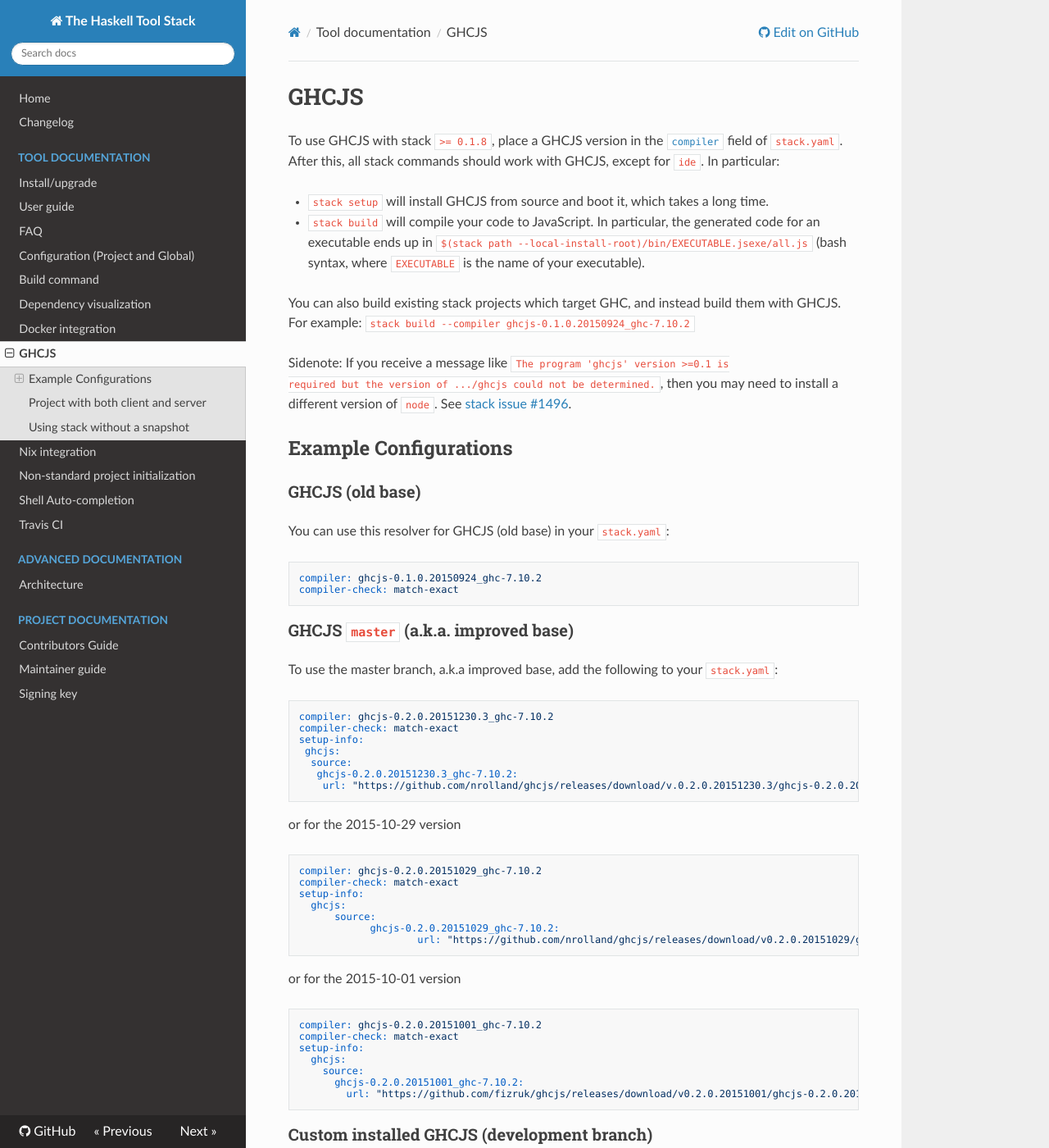
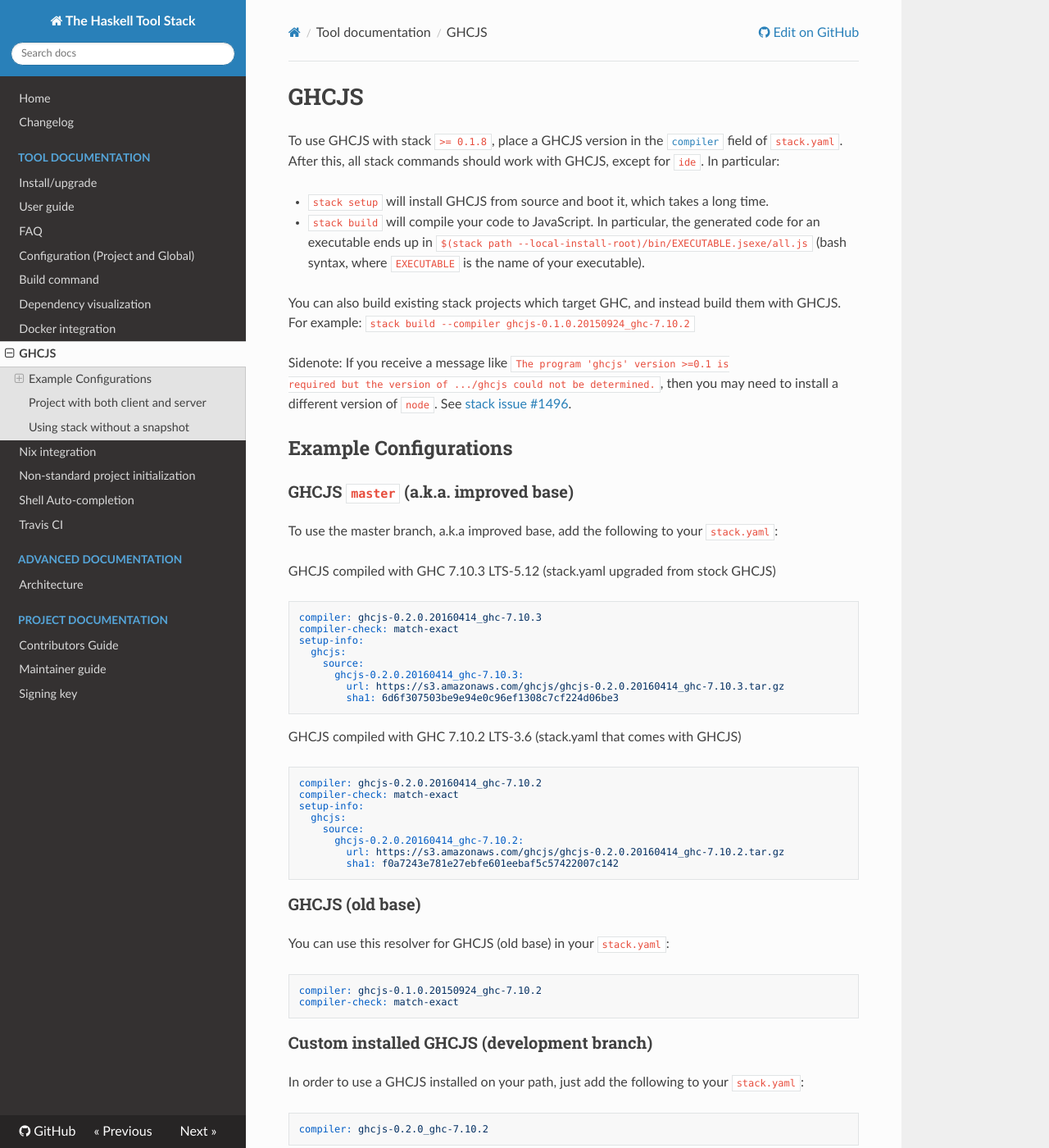
Before and after one commit to commercialhaskell/stack, an MkDocs documentation site: the page built from doc/ghcjs.md, in a window 1280 px wide and 1400 px high. Shown: the whole window at 82% size. Built offline with MkDocs 1.6.1, drawn with Linux system fonts in a browser that asks for light colours; nearby versions of some CDN libraries; old or Windows-style settings are respelled for this version of MkDocs.

Commit message:
updated ghcjs examples

````diff
--- a/doc/ghcjs.md
+++ b/doc/ghcjs.md
@@ -14,6 +14,34 @@
 
 ## Example Configurations
 
+### GHCJS `master` (a.k.a. improved base)
+
+To use the master branch, a.k.a improved base, add the following to your `stack.yaml`:
+
+GHCJS compiled with GHC 7.10.3 LTS-5.12 (stack.yaml upgraded from stock GHCJS)
+```yaml
+compiler: ghcjs-0.2.0.20160414_ghc-7.10.3
+compiler-check: match-exact
+setup-info:
+  ghcjs:
+    source:
+      ghcjs-0.2.0.20160414_ghc-7.10.3:
+        url: https://s3.amazonaws.com/ghcjs/ghcjs-0.2.0.20160414_ghc-7.10.3.tar.gz
+        sha1: 6d6f307503be9e94e0c96ef1308c7cf224d06be3
+```
+
+GHCJS compiled with GHC 7.10.2 LTS-3.6 (stack.yaml that comes with GHCJS)
+```yaml
+compiler: ghcjs-0.2.0.20160414_ghc-7.10.2
+compiler-check: match-exact
+setup-info:
+  ghcjs:
+    source:
+      ghcjs-0.2.0.20160414_ghc-7.10.2:
+        url: https://s3.amazonaws.com/ghcjs/ghcjs-0.2.0.20160414_ghc-7.10.2.tar.gz
+        sha1: f0a7243e781e27ebfe601eebaf5c57422007c142
+```
+
 ### GHCJS (old base)
 
 You can use this resolver for GHCJS (old base) in your `stack.yaml`:
@@ -21,42 +49,6 @@
 ```yaml
 compiler: ghcjs-0.1.0.20150924_ghc-7.10.2
 compiler-check: match-exact
-```
-
-### GHCJS `master` (a.k.a. improved base)
-
-To use the master branch, a.k.a improved base, add the following to your `stack.yaml`:
-
-```yaml
-compiler: ghcjs-0.2.0.20151230.3_ghc-7.10.2
-compiler-check: match-exact
-setup-info:
- ghcjs:
-  source:
-   ghcjs-0.2.0.20151230.3_ghc-7.10.2:
-    url: "https://github.com/nrolland/ghcjs/releases/download/v.0.2.0.20151230.3/ghcjs-0.2.0.20151230.3.tar.gz"
-```
-
-or for the 2015-10-29 version
-```yaml
-compiler: ghcjs-0.2.0.20151029_ghc-7.10.2
-compiler-check: match-exact
-setup-info:
-  ghcjs:
-      source:
-            ghcjs-0.2.0.20151029_ghc-7.10.2:
-                    url: "https://github.com/nrolland/ghcjs/releases/download/v0.2.0.20151029/ghcjs-0.2.0.20151029.tar.gz"
-```
-
-or for the 2015-10-01 version
-```yaml
-compiler: ghcjs-0.2.0.20151001_ghc-7.10.2
-compiler-check: match-exact
-setup-info:
-  ghcjs:
-    source:
-      ghcjs-0.2.0.20151001_ghc-7.10.2:
-        url: "https://github.com/fizruk/ghcjs/releases/download/v0.2.0.20151001/ghcjs-0.2.0.20151001.tar.gz"
 ```
 
 ### Custom installed GHCJS (development branch)
````
